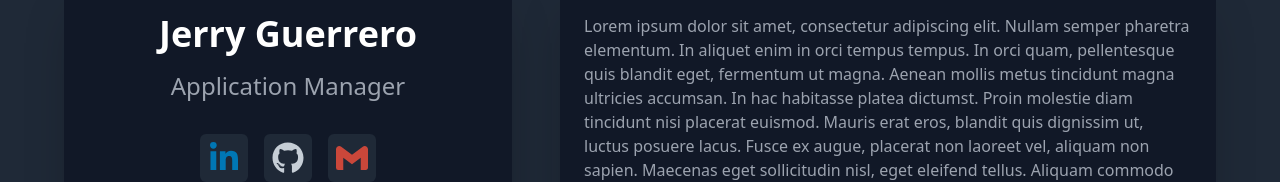
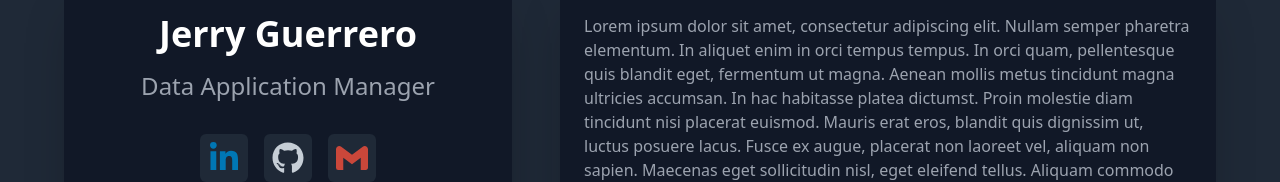
Before and after one commit to Durzo95/jerry-guerrero-portfolio, a Next.js app: page / in a window 1280 px wide. Shown: the part 146-328 px from the top of the page. Built offline with nearby package versions, Linux system fonts and the light colour scheme.

Commit message:
Update title

```diff
--- a/components/Profile.tsx
+++ b/components/Profile.tsx
@@ -10,7 +10,7 @@ export default function Profile() {
       <h1 className="text-4xl font-bold text-center">Jerry Guerrero</h1>
       {/* The title */}
       <h2 className="text-2xl text-center text-gray-400 mt-4">
-        Application Manager
+        Data Application Manager
       </h2>
       {/* The social media links */}
       <ProfileSocialLink />
```
